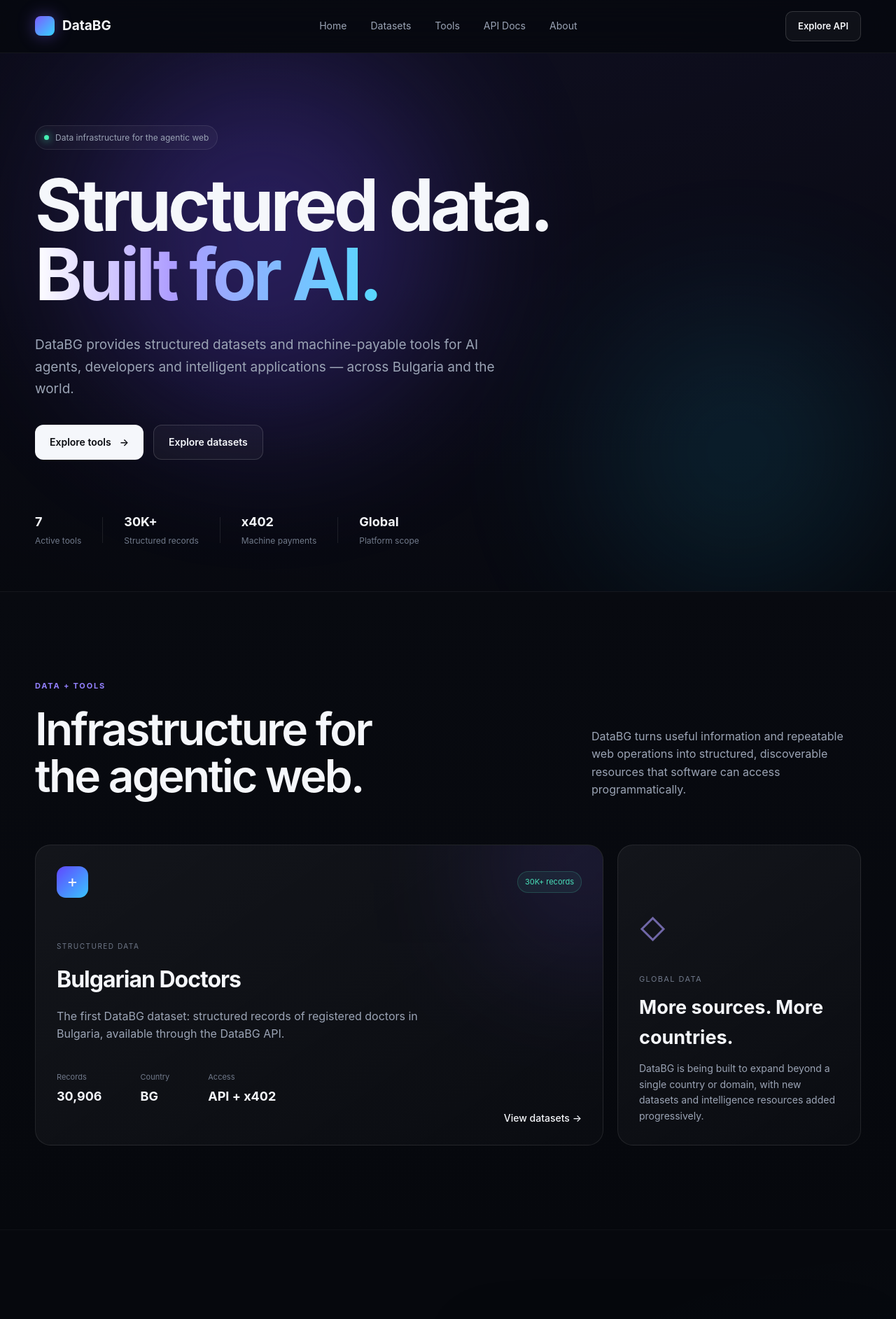
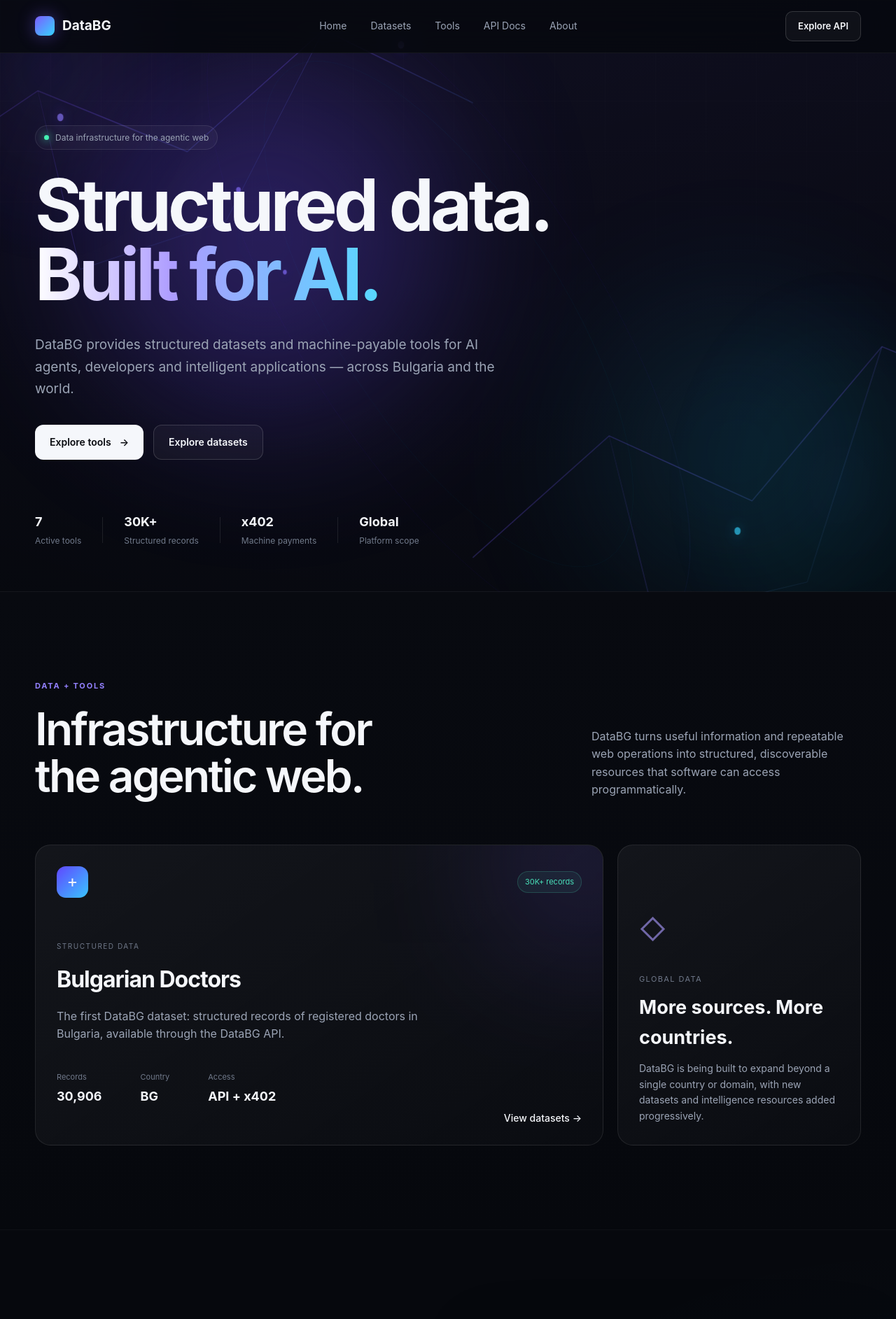
Before and after one commit to plamensve/databg.tech, a Jekyll site: the page built from index.html, in a window 1280 px wide. Shown: the top 1885 px of the page at 70% size. Built offline with Jekyll 4.4.1, drawn with Linux system fonts in a browser that asks for light colours.

Commit message:
Add AI visual layer and fix DataBG branding

```diff
--- a/_layouts/default.html
+++ b/_layouts/default.html
@@ -16,7 +16,6 @@
     <link rel="canonical" href="{{ canonical_url }}">
     <link rel="sitemap" type="application/xml" title="Sitemap" href="{{ '/sitemap.xml' | absolute_url }}">
 
-    <!-- Open Graph -->
     <meta property="og:type" content="{{ page.og_type | default: 'website' }}">
     <meta property="og:site_name" content="DataBG">
     <meta property="og:title" content="{{ seo_title | escape }}">
@@ -24,12 +23,10 @@
     <meta property="og:url" content="{{ canonical_url }}">
     <meta property="og:locale" content="en_US">
 
-    <!-- Twitter / X -->
     <meta name="twitter:card" content="summary">
     <meta name="twitter:title" content="{{ seo_title | escape }}">
     <meta name="twitter:description" content="{{ seo_description | escape }}">
 
-    <!-- JSON-LD: Organization + WebSite + WebPage -->
     <script type="application/ld+json">
     {
       "@context": "https://schema.org",
@@ -82,6 +79,7 @@
 
 <body>
 
+    {% include ai-background.html %}
     {% include header.html %}
 
     {% if page.url contains '/tools/' and page.url != '/tools/' %}
@@ -90,7 +88,7 @@
             <aside class="tool-sidebar" aria-label="DataBG tools navigation">
                 <div class="tool-sidebar-inner">
                     <div class="tool-sidebar-header">
-                        <span class="tool-sidebar-eyebrow">DATABg TOOLS</span>
+                        <span class="tool-sidebar-eyebrow">DataBG TOOLS</span>
                         <a href="{{ '/tools.html' | relative_url }}" class="tool-sidebar-all">View all <span>→</span></a>
                     </div>
 
@@ -158,7 +156,6 @@
     {% endif %}
 
     {% include footer.html %}
-
     <script src="{{ '/js/main.js' | relative_url }}"></script>
 
 </body>
```
